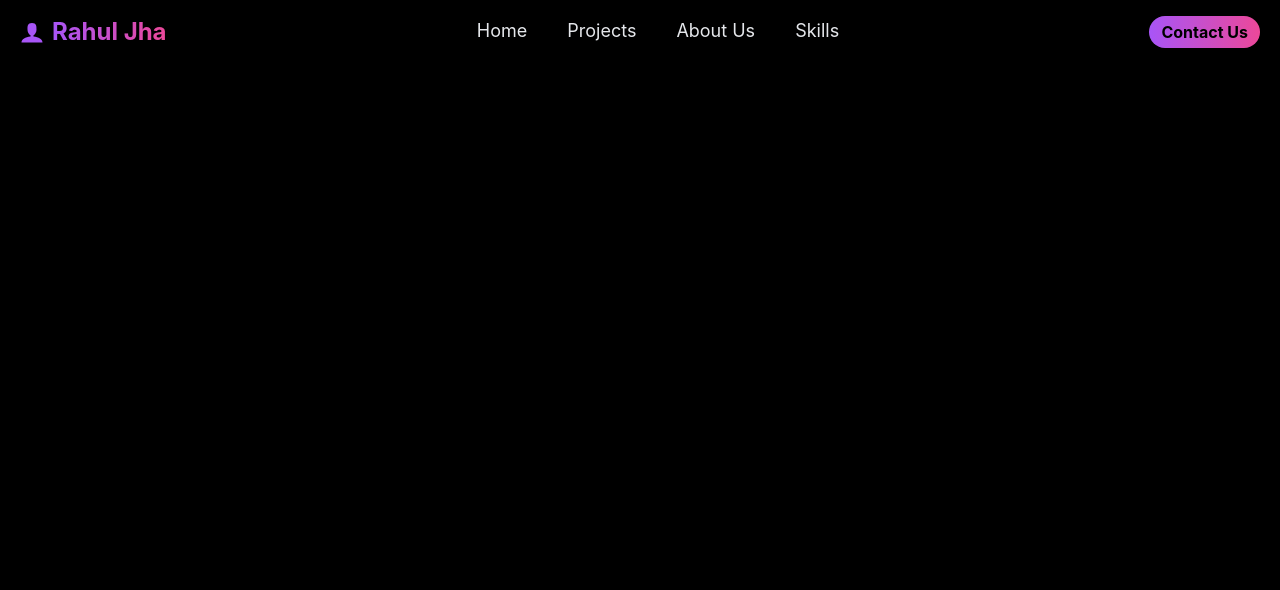
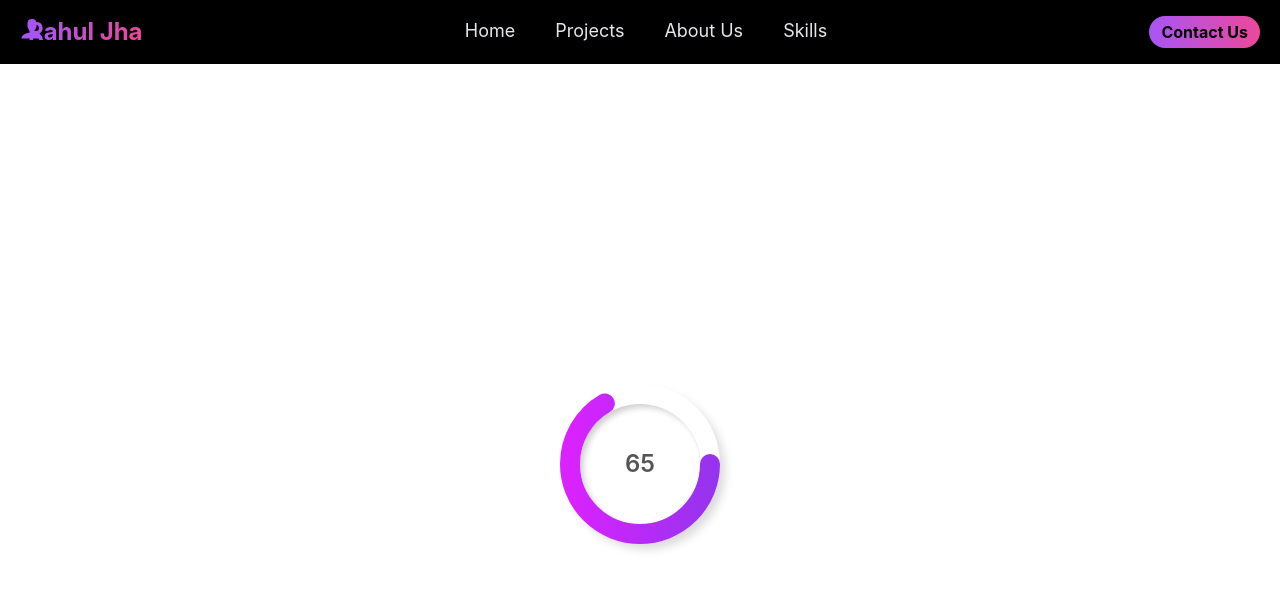
Before and after one commit to jha45507/Myportfolio, a Next.js app: page /skills in a window 1280 px wide. Shown: the top 590 px of the page. Built offline with nearby package versions, Linux system fonts and the light colour scheme.

Commit message:
project routing fixed

```diff
--- a/components/Footer.js
+++ /dev/null
@@ -1,9 +0,0 @@
-import React from 'react'
-
-const Footer = () => {
-  return (
-    <div className='bg-light text-center'>Footer</div>
-  )
-}
-
-export default Footer
--- a/components/Layout.js
+++ /dev/null
@@ -1,15 +0,0 @@
-import Head from 'next/head'
-import Script from 'next/script'
-import React from 'react'
-
-const Layout = ({ children }) => {
-  return (
-    <div>
-      <Head>
-      </Head>
-      <div>{children}</div>
-    </div>
-  )
-}
-
-export default Layout
--- a/components/Navbar.js
+++ b/components/Navbar.js
@@ -41,7 +41,7 @@ function Navbar() {
                             <span onClick={closeNavbar} className='hover:border-white w-fit border-b-2 border-transparent ' ><Link href={"/"} >Home</Link></span>
                             <span onClick={closeNavbar} className='hover:border-white w-fit border-b-2 border-transparent ' ><Link href={"/project"} >Projects</Link></span>
                             <span onClick={closeNavbar} className='hover:border-white w-fit border-b-2 border-transparent ' ><Link href={"/about"} >About Us</Link></span>
-                            <span onClick={closeNavbar} className='hover:border-white w-fit border-b-2 border-transparent ' ><Link href={"/skil"} >Skills</Link></span>
+                            <span onClick={closeNavbar} className='hover:border-white w-fit border-b-2 border-transparent ' ><Link href={"/skills"} >Skills</Link></span>
                         </li>
                     </ul>
                     <ul className='py-0 center my-5 md:my-0'>
--- a/pages/_app.js
+++ b/pages/_app.js
@@ -1,6 +1,4 @@
 import '../styles/globals.css'
-import Head from 'next/head'
-import Script from 'next/script'
 import Navbar from '../components/Navbar'
 function MyApp({ Component, pageProps }) {
   return <>
--- a/pages/index.js
+++ b/pages/index.js
@@ -1,13 +1,14 @@
 import HomePage from '../components/HomePage'
-import Layout from '../components/Layout'
-import Project from '../components/Project'
+import Project from './project'
 import Contact from './contact'
+import Skills from './skills'
 export default function Home() {
   return (
-    <Layout>
+    <>
       <HomePage />
-      <Project/>
-      <Contact/>
-    </Layout>
+      <Project />
+      <Skills/>
+      <Contact />
+    </>
   )
 }
--- /dev/null
+++ b/pages/skills.js
@@ -0,0 +1,43 @@
+import React, { useEffect } from 'react'
+
+function Skills() {
+
+  useEffect(() => {
+
+    let number = document.getElementById('number');
+    let counter =0
+    setInterval(() => {
+      if (counter == 65) {
+        clearInterval;
+      }else{
+        counter += 1;
+        number.innerHTML = `${counter}`
+      }
+    }, 30);
+
+  }, [])
+
+
+  return (
+    <div className='center h-[100vh] text-2xl font-bold bg-white'>
+      <div className='skill'>
+        <div className='outer'>
+          <div className='inner'>
+            <div id="number">65%</div>
+          </div>
+        </div>
+        <svg xmlns='http://www.w3.org/2000/svg' version='1.1' width='160px' height='160px'>
+          <defs>
+            <linearGradient id='gColor'>
+              <stop offset={'0%'} stopColor={'#DA22FF'} />
+              <stop offset={'100%'} stopColor={'#9733EE'} />
+            </linearGradient>
+          </defs>
+          <circle cx="80" cy="80" r="70" strokeLinecap='round' />
+        </svg>
+      </div>
+    </div>
+  )
+}
+
+export default Skills;
--- a/styles/globals.css
+++ b/styles/globals.css
@@ -49,6 +49,65 @@ a {
       box-shadow: 5px 5px 15px 5px #FF8080,-7px -5px 15px 5px #8CFF85, 12px -5px 15px 5px #80C7FF, 12px 10px 15px 7px #E488FF, -10px 10px 15px 7px #FF616B, -10px -7px 27px 1px #8E5CFF, 5px 5px 15px 5px rgba(0, 0, 0, 0);
     }
   }
+
+
+}
+
+.skill{
+  width: 160px;
+  height: 160px;
+  /* background-color: pink;  */
+  position: relative;
+}
+
+.outer{
+  width: 160px;
+  height: 160px;
+  padding: 20px;
+  box-shadow: 6px 6px 10px -1px rgba(0, 0, 0, 0.15),
+  -6px -6px 10px -1px rgba(255, 255, 255, 0.7);
+  /* border: 1px solid rgb(255, 0, 43); */
+  border-radius: 50%;
+}
+
+.inner{
+  height: 120px;
+  width: 120px;
+  display: flex;
+  align-items: center;
+  justify-content: center;
+  /* border: 1px solid rgb(255, 0, 43); */
+  border-radius: 50%;
+  box-shadow: inset 4px 4px 6px -1px rgba(0,0,0,0.2),
+  inset -4px -4px 6px -1px rgba(255,255,255,0.7),
+  -0.5px -0.5px 0px  rgba(255,255,255,1),
+  0.5px 0.5px 0px  rgba(0,0,0,0.15),
+  0px 12px 10px -10px rgba(0,0,0,0.05);
+
+}
+
+#number{
+  font-weight: 600;
+  color:#555;
+}
+
+circle{
+  fill: none;
+  stroke: url(#gColor);
+  stroke-width: 20px;
+  stroke-dasharray: 450;
+  stroke-dashoffset: 450;
+  animation: aim 2s linear forwards;
+}
+@keyframes aim {
+  100%{
+    stroke-dashoffset: 157.5;
+  }
+}
+svg{
+  position: absolute;
+  top: 0;
+  left: 0;
 }
 
 .projectbox{
```
Also changed, not shown: pages/project.js (renamed from components/Project.js).
